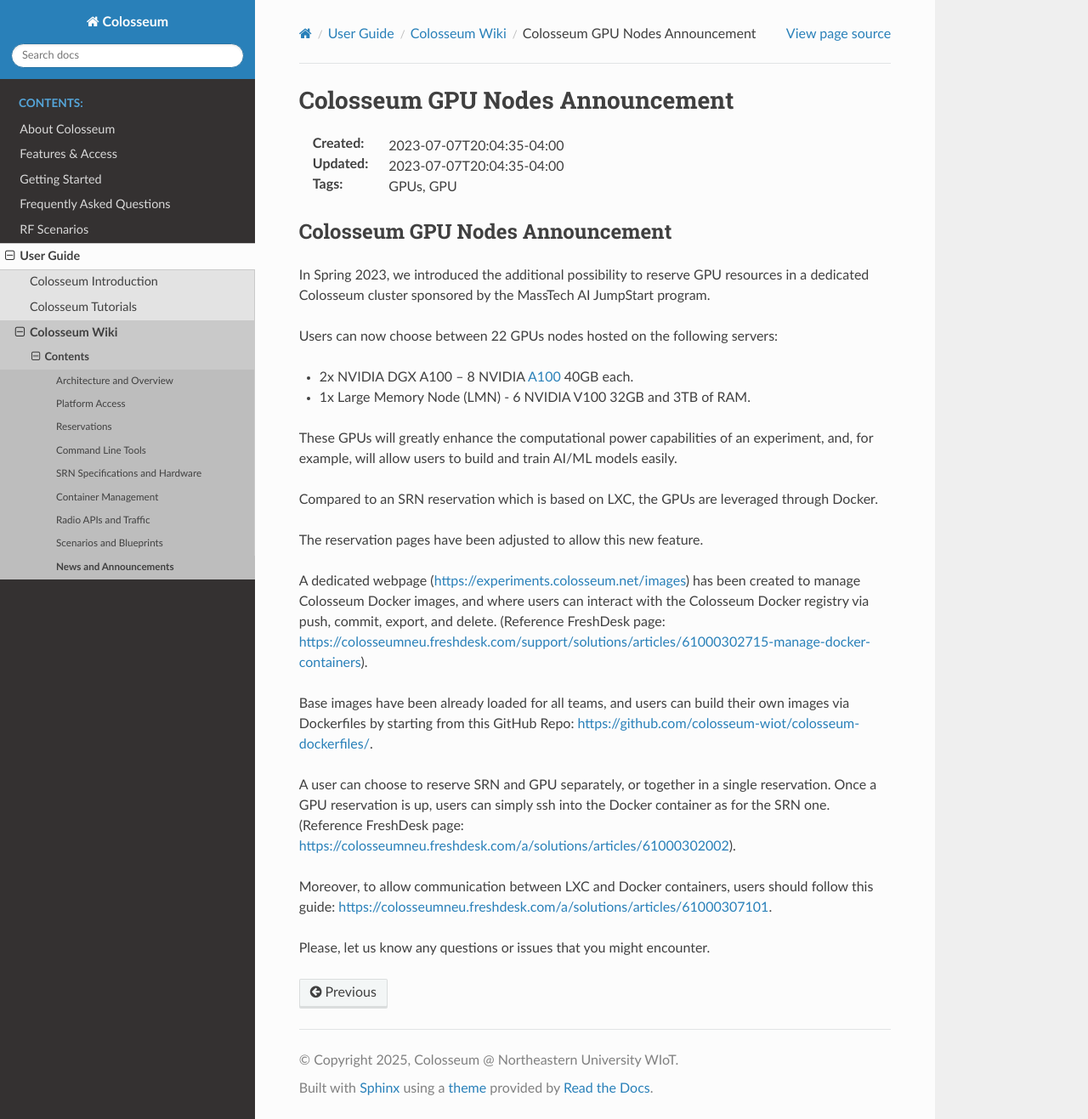
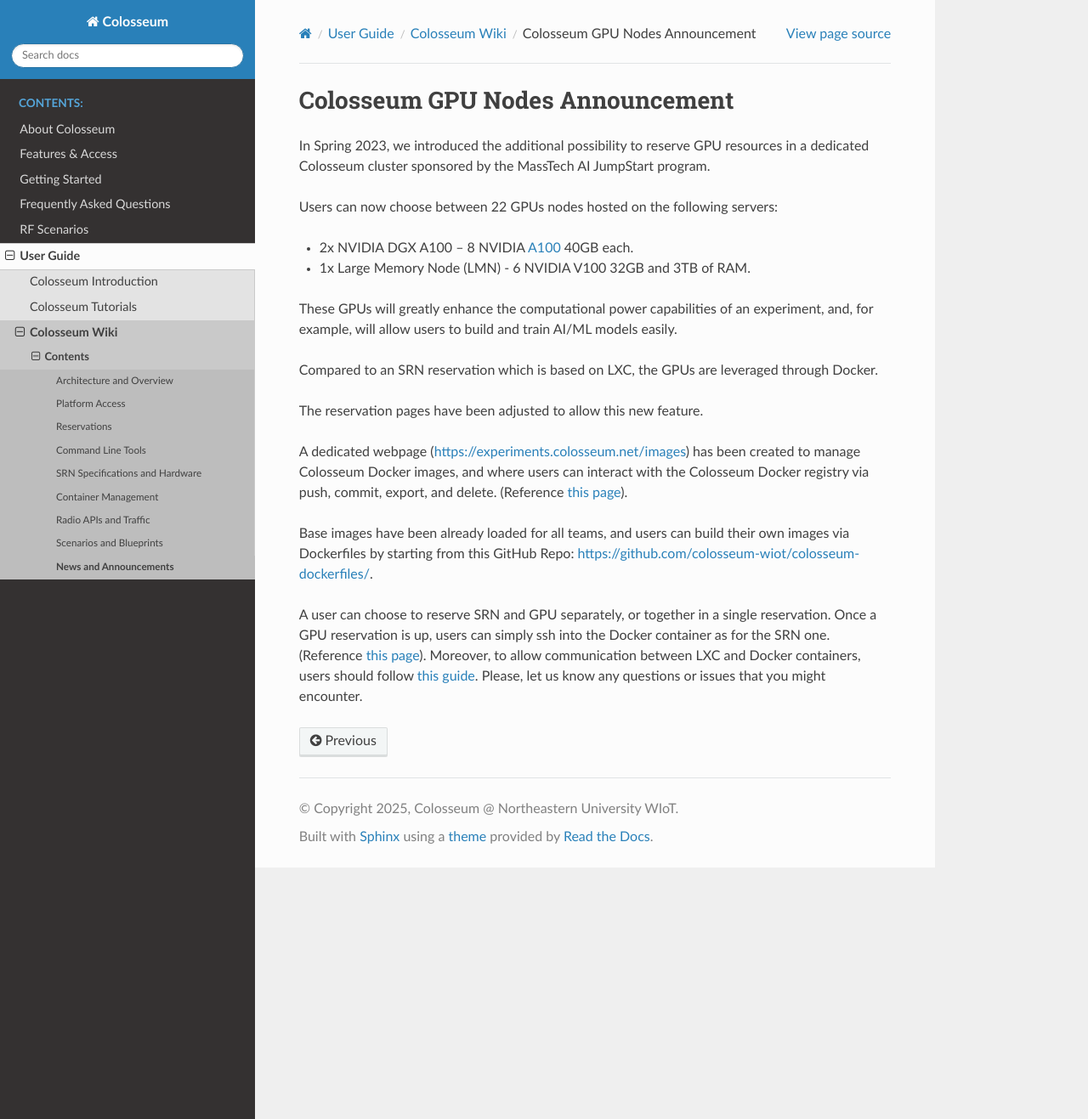
Before and after one commit to colosseum-wiot/user-documentation, a Sphinx documentation site: the page built from docs/source/user_guide/colosseum_wiki/colosseum_gpu_nodes_announcement.rst, in a window 1280 px wide and 1317 px high. Shown: the whole window at 85% size. Built offline with Sphinx 7.4.7 and the Read the Docs theme 3.1.0, drawn with Linux system fonts in a browser that asks for light colours; pages that are not in the unit, such as notebooks, are missing from menus.

Commit message:
Colosseum wiki - WIP

```diff
--- a/docs/source/user_guide/colosseum_wiki/colosseum_gpu_nodes_announcement.rst
+++ b/docs/source/user_guide/colosseum_wiki/colosseum_gpu_nodes_announcement.rst
@@ -1,13 +1,5 @@
 Colosseum GPU Nodes Announcement
 ================================
-
-:Created: 2023-07-07T20:04:35-04:00
-:Updated: 2023-07-07T20:04:35-04:00
-
-:Tags: GPUs, GPU
-
-Colosseum GPU Nodes Announcement
---------------------------------
 
 In Spring 2023, we introduced the additional possibility to reserve GPU resources in a dedicated Colosseum cluster sponsored by the MassTech AI JumpStart program.
 
@@ -22,12 +14,8 @@
 
 The reservation pages have been adjusted to allow this new feature.
 
-A dedicated webpage (https://experiments.colosseum.net/images) has been created to manage Colosseum Docker images, and where users can interact with the Colosseum Docker registry via push, commit, export, and delete. (Reference FreshDesk page: https://colosseumneu.freshdesk.com/support/solutions/articles/61000302715-manage-docker-containers).
+A dedicated webpage (https://experiments.colosseum.net/images) has been created to manage Colosseum Docker images, and where users can interact with the Colosseum Docker registry via push, commit, export, and delete. (Reference :doc:`this page <manage_docker_containers>`).
 
 Base images have been already loaded for all teams, and users can build their own images via Dockerfiles by starting from this GitHub Repo: https://github.com/colosseum-wiot/colosseum-dockerfiles/.
 
-A user can choose to reserve SRN and GPU separately, or together in a single reservation. Once a GPU reservation is up, users can simply ssh into the Docker container as for the SRN one. (Reference FreshDesk page: https://colosseumneu.freshdesk.com/a/solutions/articles/61000302002).
-
-Moreover, to allow communication between LXC and Docker containers, users should follow this guide: https://colosseumneu.freshdesk.com/a/solutions/articles/61000307101.
-
-Please, let us know any questions or issues that you might encounter.
+A user can choose to reserve SRN and GPU separately, or together in a single reservation. Once a GPU reservation is up, users can simply ssh into the Docker container as for the SRN one. (Reference :doc:`this page <logging_into_a_gpu>`). Moreover, to allow communication between LXC and Docker containers, users should follow :doc:`this guide <connecting_srn_and_gpu_reservations>`. Please, let us know any questions or issues that you might encounter.
```
Also changed, not shown: docs/source/user_guide/colosseum_wiki/connecting_srn_and_gpu_reservations.rst (+1 -10 lines).
